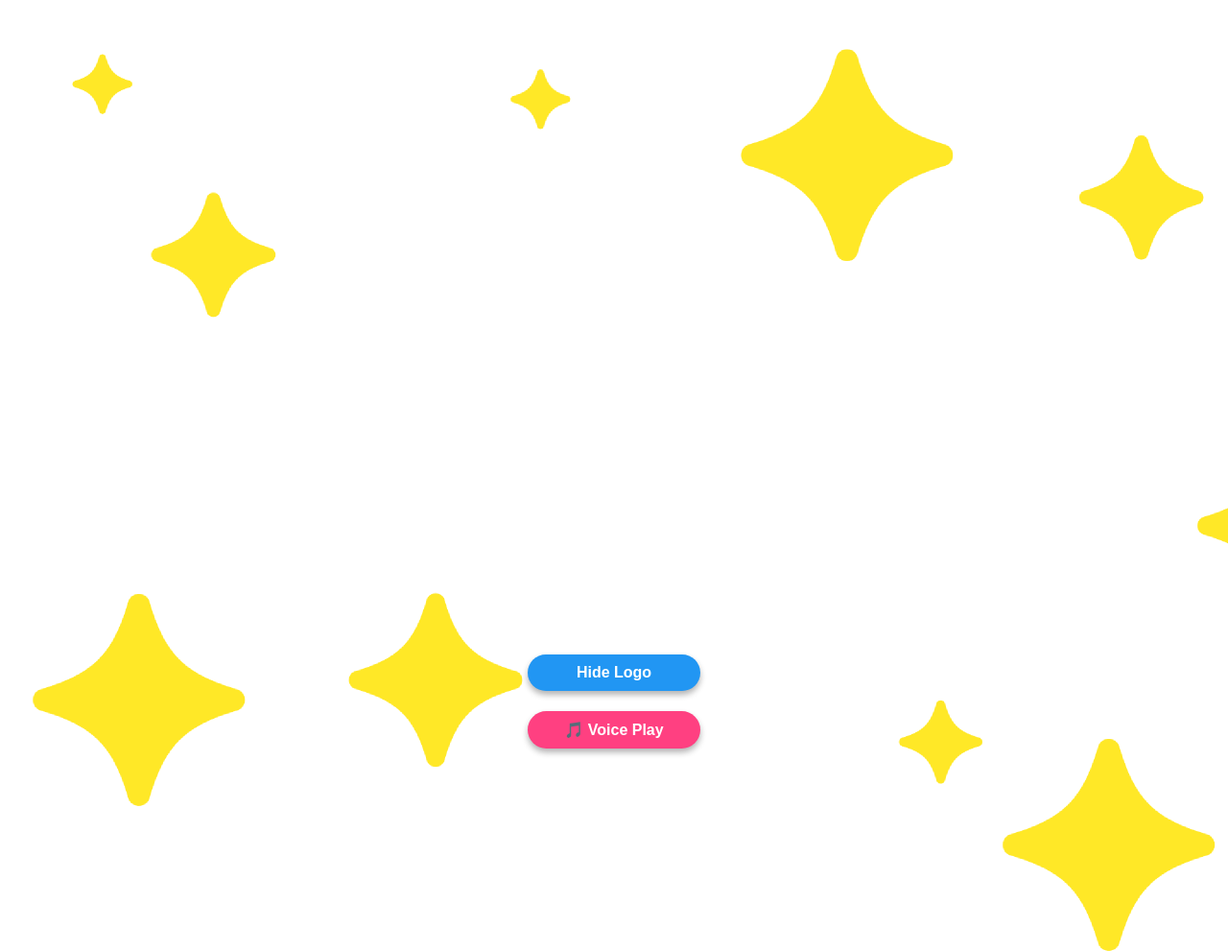
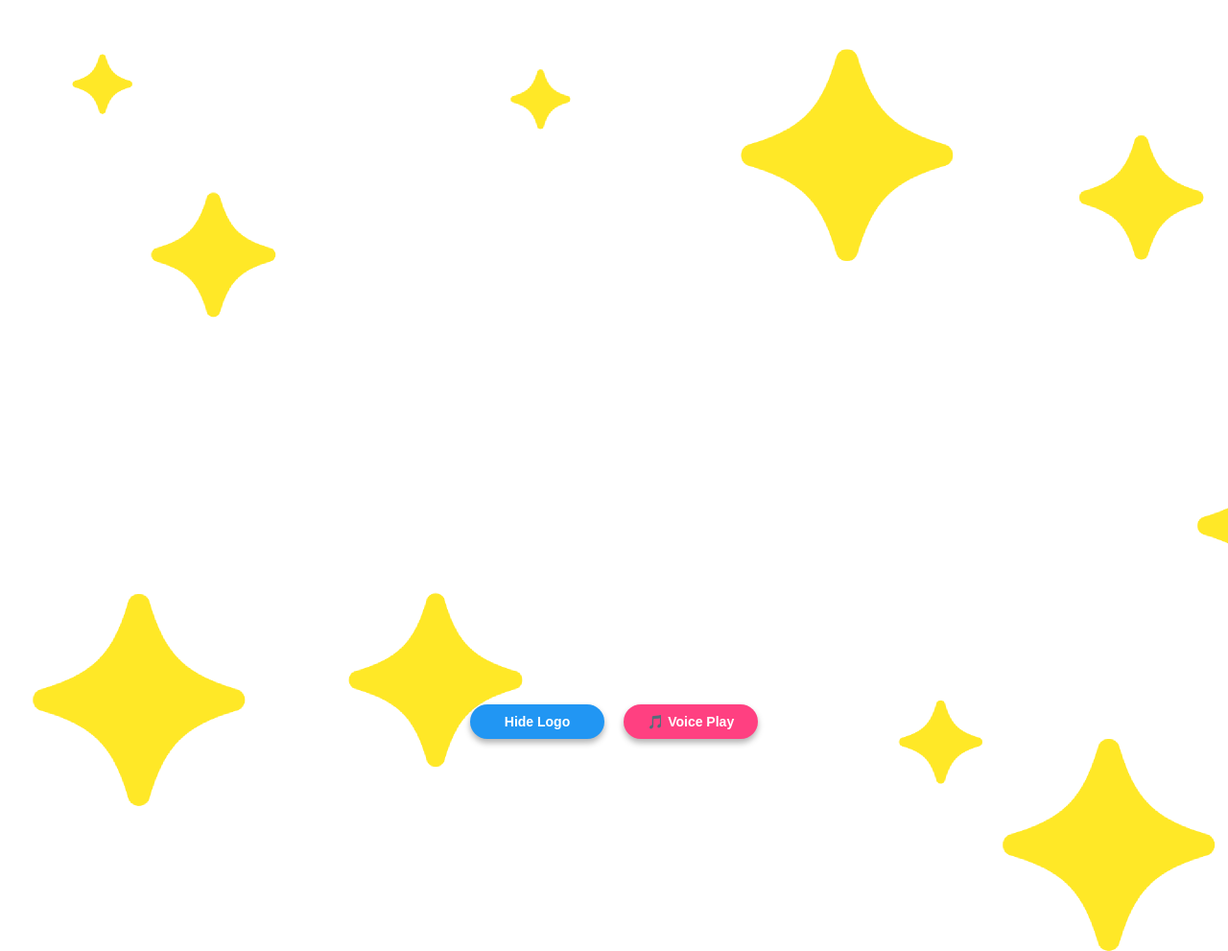
Before and after one commit to maonomiyuki/dblab, a plain HTML site: page index.html in a window 1280 px wide. Shown: the top 991 px of the page at 96% size. Drawn offline with Linux system fonts and the light colour scheme.

Commit message:
ボタン配置修正

```diff
--- a/index.html
+++ b/index.html
@@ -7,41 +7,50 @@
     <script src="https://cdn.jsdelivr.net/npm/mind-ar@1.2.5/dist/mindar-image-aframe.prod.js"></script>
 
     <style>
-      /* 共通のボタンデザイン */
+      /* ★変更：ボタンをまとめる「透明な箱」のデザイン */
+      #ui-container {
+        position: fixed;
+        bottom: 30px;        /* 下からの位置 */
+        left: 0;
+        width: 100%;         /* 横幅いっぱい */
+        display: flex;       /* 中身を横並びにする魔法の呪文 */
+        justify-content: center; /* 中央寄せ（左右に離したい場合は space-between にする） */
+        gap: 20px;           /* ボタン同士の間隔 */
+        z-index: 1000;       /* 最前面 */
+        pointer-events: none; /* ボタン以外の場所はタッチをARに通す設定 */
+      }
+
+      /* ★変更：ボタン共通デザイン（位置指定を削除） */
       .ar-button {
-        position: fixed;
-        left: 50%;
-        transform: translateX(-50%);
-        z-index: 1000; /* AR画面より手前に表示 */
-        padding: 10px 20px;
+        /* position: fixed; ← 削除（箱の方で位置を決めるため） */
+        /* left: ...        ← 削除 */
+        /* bottom: ...      ← 削除 */
+        /* transform: ...   ← 削除 */
+
+        pointer-events: auto; /* ボタン自体は押せるようにする */
+
+        padding: 10px 0;      /* 横幅固定にするので左右パディングは0でもOK */
+        width: 140px;         /* 2つ並ぶので少し幅を調整 */
         color: white;
         border: none;
         border-radius: 30px;
-        font-size: 16px;
+        font-size: 14px;      /* 文字がはみ出ないよう少し小さく */
         font-weight: bold;
         cursor: pointer;
         box-shadow: 0 4px 6px rgba(0,0,0,0.3);
-        width: 180px; /* ボタンの幅を揃える */
       }
 
-      /* ボタンを押した時の動き */
       .ar-button:active {
-        transform: translateX(-50%) translateY(2px);
+        transform: translateY(2px);
         box-shadow: 0 2px 3px rgba(0,0,0,0.3);
       }
 
-      /* 個別の色と位置設定 */
-
-      /* 表示切替ボタン（上） */
+      /* 色の設定 */
       #toggle-button {
-        bottom: 80px;
-        background-color: #2196F3; /* 青 */
+        background-color: #2196F3;
       }
-
-      /* 音声再生ボタン（下） */
       #play-button {
-        bottom: 20px;
-        background-color: #ff4081; /* ピンク */
+        background-color: #ff4081;
       }
     </style>
   </head>
@@ -63,25 +72,21 @@
       <a-camera position="0 0 0" look-controls="enabled: false"></a-camera>
 
       <a-entity mindar-image-target="targetIndex: 0">
-
         <a-image src="#img-back" position="0 0 0" height="2" width="2"></a-image>
-
         <a-image src="#img-middle" position="0 0 0.7" height="2" width="2"></a-image>
-
         <a-image id="target-layer" src="#img-front" position="0 0 1.5" height="2" width="2"></a-image>
-
       </a-entity>
     </a-scene>
 
-    <button id="toggle-button" class="ar-button">Hide Logo</button>
-
-    <button id="play-button" class="ar-button">🎵 Voice Play</button>
+    <div id="ui-container">
+      <button id="toggle-button" class="ar-button">Hide Logo</button>
+      <button id="play-button" class="ar-button">🎵 Voice Play</button>
+    </div>
 
     <audio id="bgm" src="./voice.mp3"></audio>
 
-
     <script>
-      // --- 音声再生ボタンの機能 ---
+      // 機能はそのままです
       const playBtn = document.getElementById('play-button');
       const audio = document.getElementById('bgm');
 
@@ -89,33 +94,29 @@
         if (audio.paused) {
           audio.play();
           playBtn.innerText = "🔇 Stop";
-          playBtn.style.backgroundColor = "#555"; // 停止中は色をグレーにする演出
+          playBtn.style.backgroundColor = "#555";
         } else {
           audio.pause();
-          audio.currentTime = 0; // 最初に戻す
+          audio.currentTime = 0;
           playBtn.innerText = "🎵 Voice Play";
-          playBtn.style.backgroundColor = "#ff4081"; // 色を戻す
+          playBtn.style.backgroundColor = "#ff4081";
         }
       });
 
-      // --- 表示切替ボタンの機能 ---
       const toggleBtn = document.getElementById('toggle-button');
       const targetLayer = document.getElementById('target-layer');
 
       toggleBtn.addEventListener('click', function() {
-        // 現在の表示状態を確認 (MindAR/A-Frameでは文字列として取得されます)
         const isVisible = targetLayer.getAttribute('visible') !== false;
 
         if (isVisible) {
-          // 表示中なら → 消す
           targetLayer.setAttribute('visible', false);
           toggleBtn.innerText = "Show Logo";
-          toggleBtn.style.backgroundColor = "#555"; // グレーにする
+          toggleBtn.style.backgroundColor = "#555";
         } else {
-          // 消えてるなら → 表示する
           targetLayer.setAttribute('visible', true);
           toggleBtn.innerText = "Hide Logo";
-          toggleBtn.style.backgroundColor = "#2196F3"; // 青に戻す
+          toggleBtn.style.backgroundColor = "#2196F3";
         }
       });
     </script>
```
